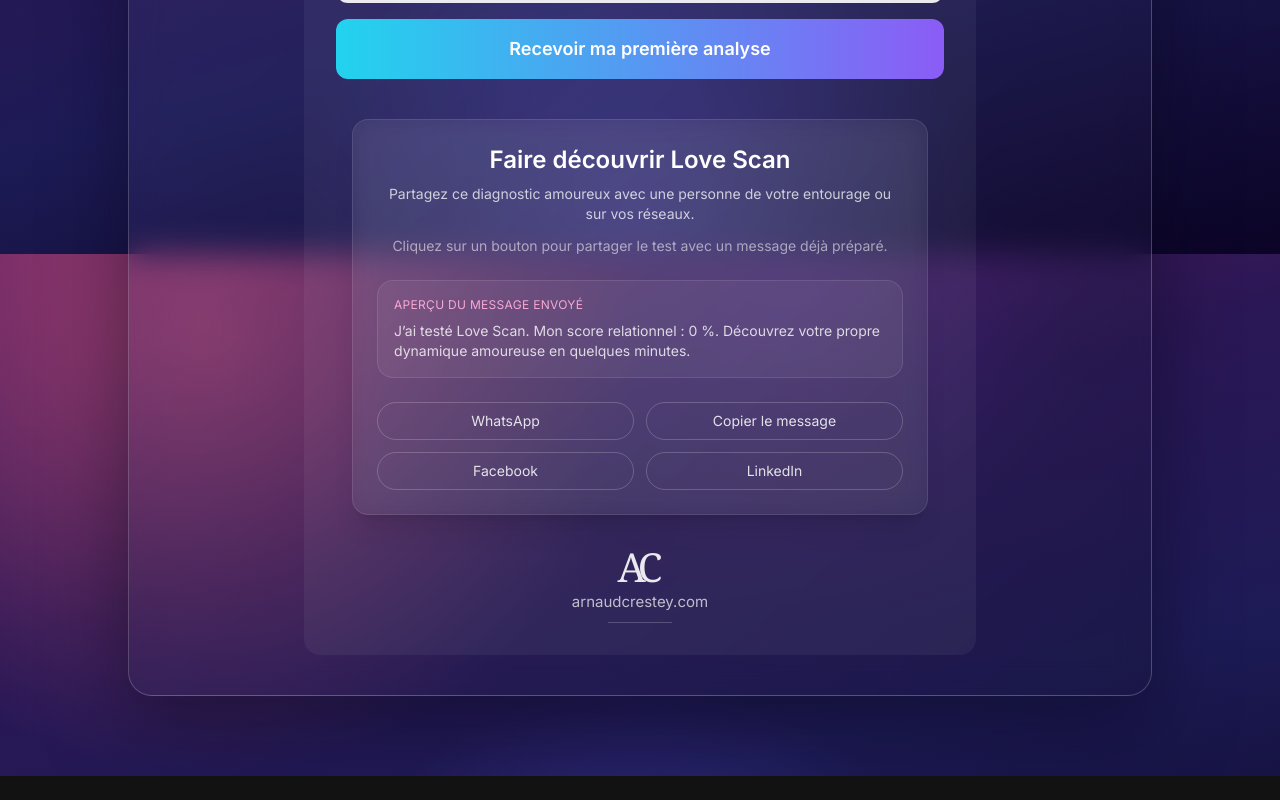
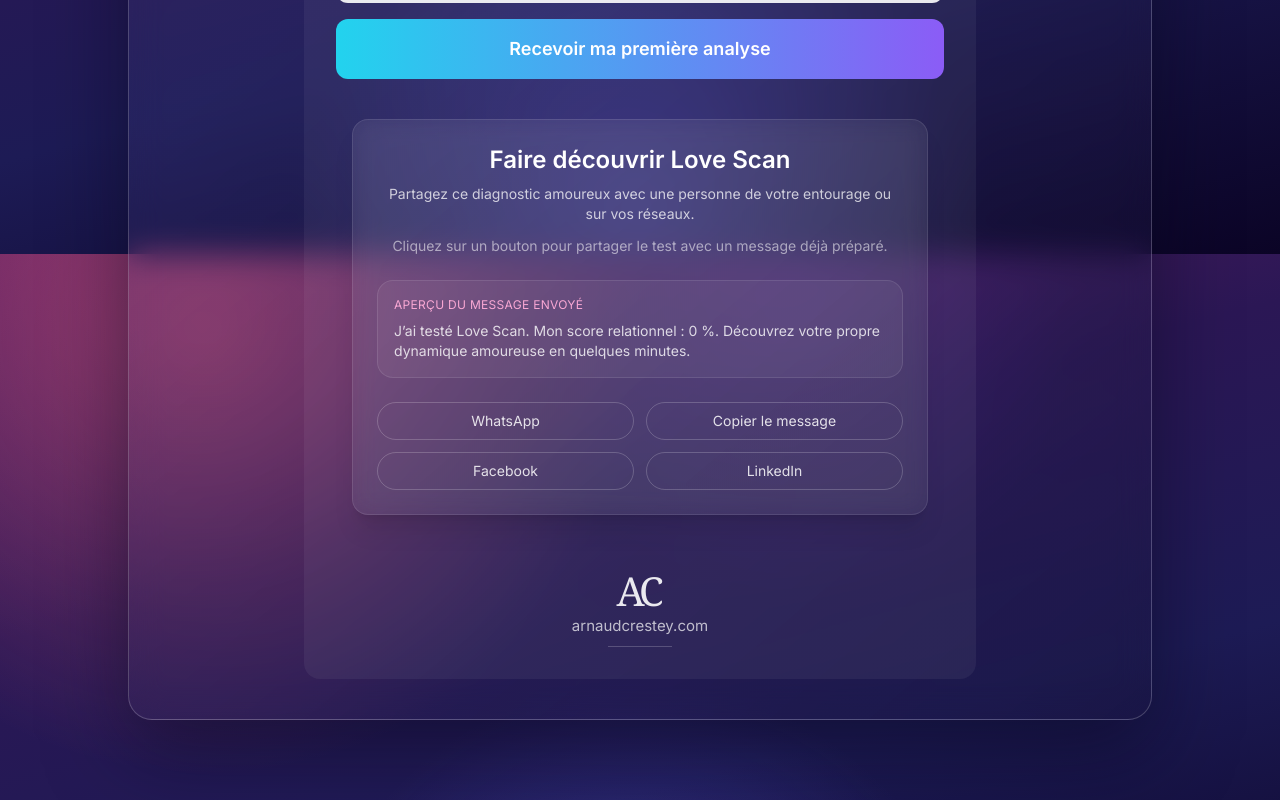
Before and after one commit to arnaudcrestey/astero-minisites, a Next.js app: page /result in a window 1280 px wide. Shown: the part 1346-2146 px from the top of the page. Before the commit the page ends 2122 px from the top, so only its background shows below. Built offline with nearby package versions, Linux system fonts and the light colour scheme; no server answers.

Commit message:
Update ShareButtons.tsx

```diff
--- a/components/ShareButtons.tsx
+++ b/components/ShareButtons.tsx
@@ -101,22 +101,25 @@ export function ShareButtons({ score }: ShareButtonsProps) {
         </div>
       </section>
 
-      <div className="mt-2 flex justify-center">
+      <div className="mt-8 flex justify-center">
   <a
     href="https://arnaudcrestey.com"
     target="_blank"
     rel="noopener noreferrer"
     className="group flex flex-col items-center"
   >
+    {/* AC ajusté */}
     <span className="font-serif text-[34px] leading-none text-white/90 sm:text-[40px]">
-            <span className="inline-block -mr-[0.2em]">A</span>
+      <span className="inline-block -mr-[0.14em]">A</span>
       <span className="inline-block">C</span>
     </span>
 
+    {/* lien */}
     <span className="mt-1 text-[14px] text-white/70 transition group-hover:text-white/90 sm:text-[15px]">
       arnaudcrestey.com
     </span>
 
+    {/* trait */}
     <span className="mt-2 h-px w-16 bg-white/20 transition group-hover:bg-white/40" />
   </a>
 </div>
```
Lines whose indentation alone changed are shown as unchanged.
